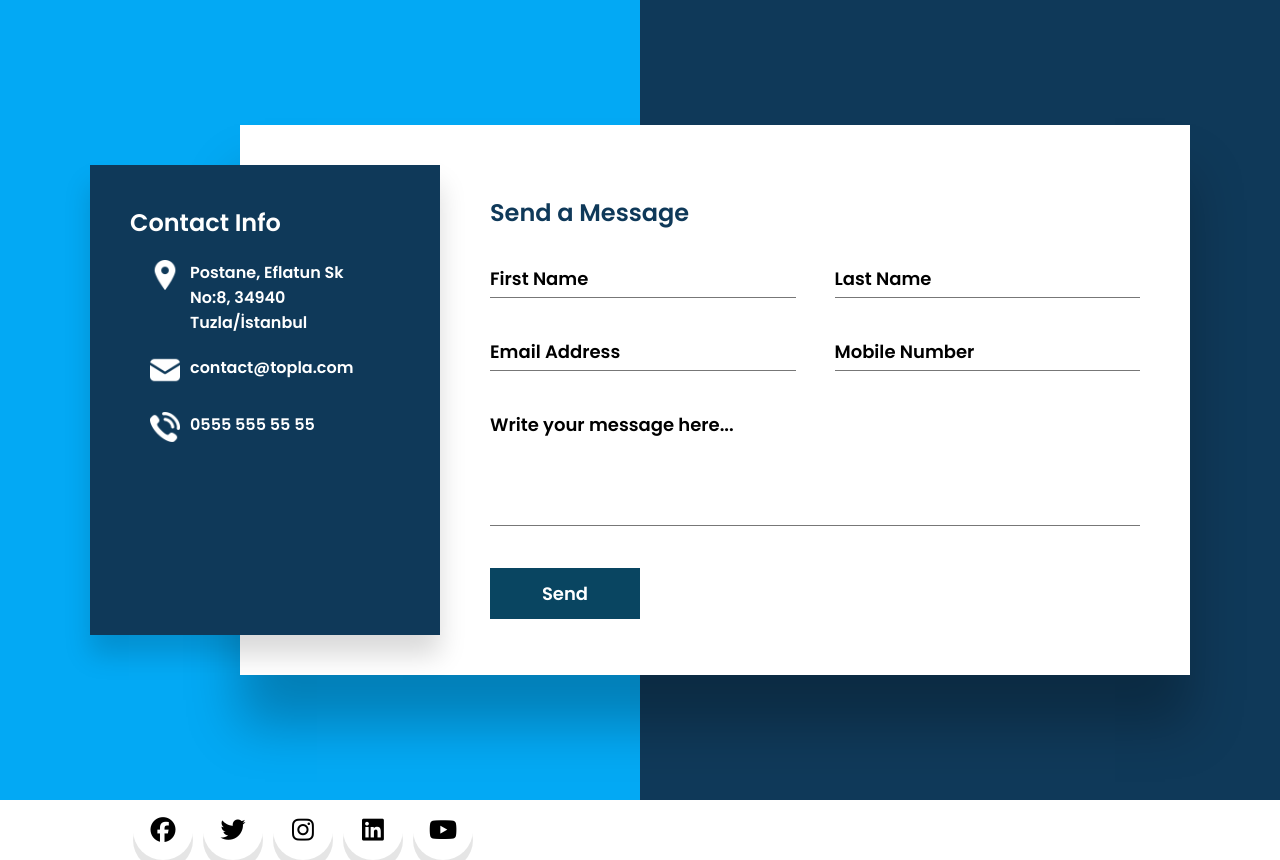
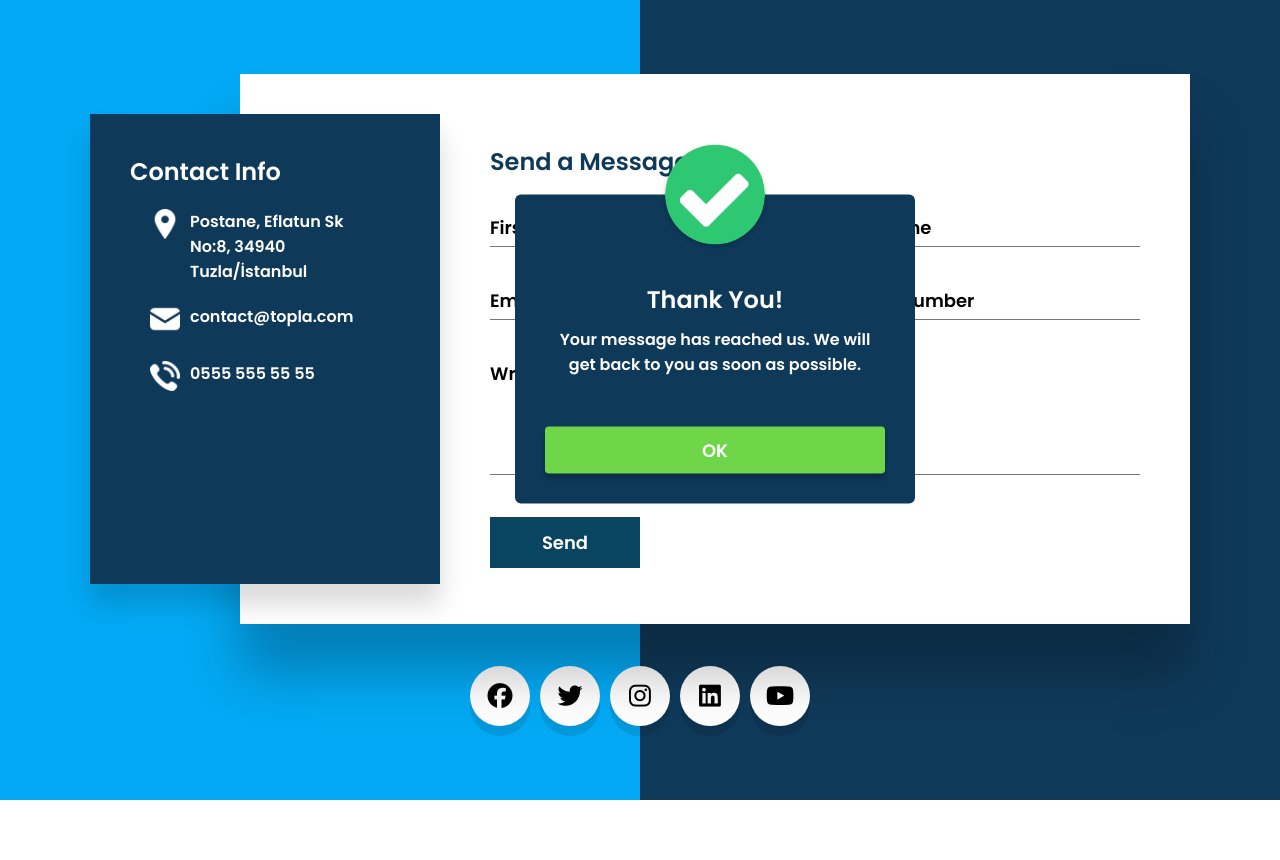
Before and after one commit to Erennalcakar/E-commerce-website, a plain HTML site: page web_project (1)/contact.html in a window 1280 px wide. Both pictures are taken after a click on the input "Send". After the commit the page ends 800 px from the top, so only its background shows below. Drawn offline with Linux system fonts and the light colour scheme.

Commit message:
contact popup

```diff
--- a/web_project (1)/contact.html
+++ b/web_project (1)/contact.html
@@ -9,6 +9,7 @@
     <script src="https://kit.fontawesome.com/ed93a797e3.js" crossorigin="anonymous"></script>
 </head>
 <body>
+
 <section>
     <div class="container">
         <div class="contactInfo">
@@ -59,15 +60,18 @@
                     <span>Write your message here...</span>
                 </div>
                 <div class="inputBox w100">
-                    <input type="submit" value="Send">
+                    <input type="submit" onclick="openPopup()" class="btn" value="Send">
                 </div>
+            </div>
+            <div class="popup" id="popup">
+                <img src="image/tick.png">
+                <h2>Thank You!</h2>
+                <p>Your message has reached us. We will get back to you as soon as possible. </p>
+                <button type="btn" onclick="closePopup()" >OK</button>
             </div>
         </div>
     </div>
-</section>
-
-
-
+  <span class="new-line"></span>
     <div class="wrapper">
         <div class="button">
             <div class="icon"><i class="fa-brands fa-facebook"></i></div>
@@ -90,6 +94,23 @@
             <div class="icon"><i class="fa-brands fa-youtube"></i></div>
             <span>YouTube</span>
         </div>
+        </div>
+</section>
 
+
+
+
+
+<script>
+    let popup = document.getElementById("popup");
+
+    function openPopup(){
+        popup.classList.add("open-popup");
+    }
+
+    function closePopup(){
+        popup.classList.remove("open-popup");
+    }
+</script>
 </body>
 </html>
--- a/web_project (1)/contactsyle.css
+++ b/web_project (1)/contactsyle.css
@@ -7,12 +7,66 @@
     font-family: 'Poppins', sans-serif;
 }
 
+.popup{
+    width: 400px;
+    background: #0f3959;
+    border-radius: 6px;
+    position: absolute;
+    top: 0;
+    left: 50%;
+    transform: translate(-50%, -50%) scale(0.1);
+    text-align: center;
+    padding: 0 30px 30px;
+    color: #333;
+    visibility: hidden;
+    transition: transform 0.4s, top 0.4s ;
+}
+
+.open-popup{
+    visibility: visible;
+    top: 50%;
+    transform: translate(-50%, -50%) scale(1);
+}
+
+.popup img{
+    width: 100px;
+    margin-top: -50px;
+    border-radius: 50%;
+    box-shadow: 0 2px 5px rgba(0, 0, 0, 0.2);
+}
+
+.popup h2{
+    font-size: 38px;
+    font-weight: 500;
+    margin: 30px 0 10px;
+    color: #fff !important;
+}
+
+.popup p{
+    color: #fff;
+}
+
+.popup button{
+    width: 100%;
+    margin-top: 50px;
+    padding: 10px 0;
+    background: #6fd649;
+    color: #fff;
+    border: 0;
+    outline: none;
+    font-size: 18px;
+    border-radius: 4px;
+    cursor: pointer;
+    box-shadow: 0 5px 5px rgba(0, 0, 0, 0.2);
+}
+
 section{
     display: flex;
     justify-content: center;
     align-items: center;
     min-height: 100vh;
     background: #0f3959;
+    flex-flow: wrap;
 }
 
 section::before{
@@ -24,13 +78,16 @@ section::before{
     height: 100%;
     background:#03a9f4 ;
 }
-
+.new-line{
+    width: 100%;
+}
 .container{
     position: relative;
     min-width: 1100px;
     min-height: 550px;
     display: flex;
     z-index: 1000;
+    margin-bottom: -20%;
 }
 
 .container .contactInfo{
@@ -179,7 +236,6 @@ section::before{
  .wrapper{
     position: relative;
     display: flex;
-    margin-left: 10%;
 }
 
 .wrapper .button{
@@ -302,6 +358,7 @@ section::before{
     .container{
         display: flex;
         flex-direction: column-reverse;
+        margin-bottom: 0px;
     }
 
     .container .contactForm{
@@ -313,6 +370,9 @@ section::before{
         width: 100%;
         height: auto;
         flex-direction: row;
+    }
+    .wrapper{
+        margin-top: 20%
     }
 }
 
```
Also changed, not shown: web_project (1)/image/tick.png (added).
